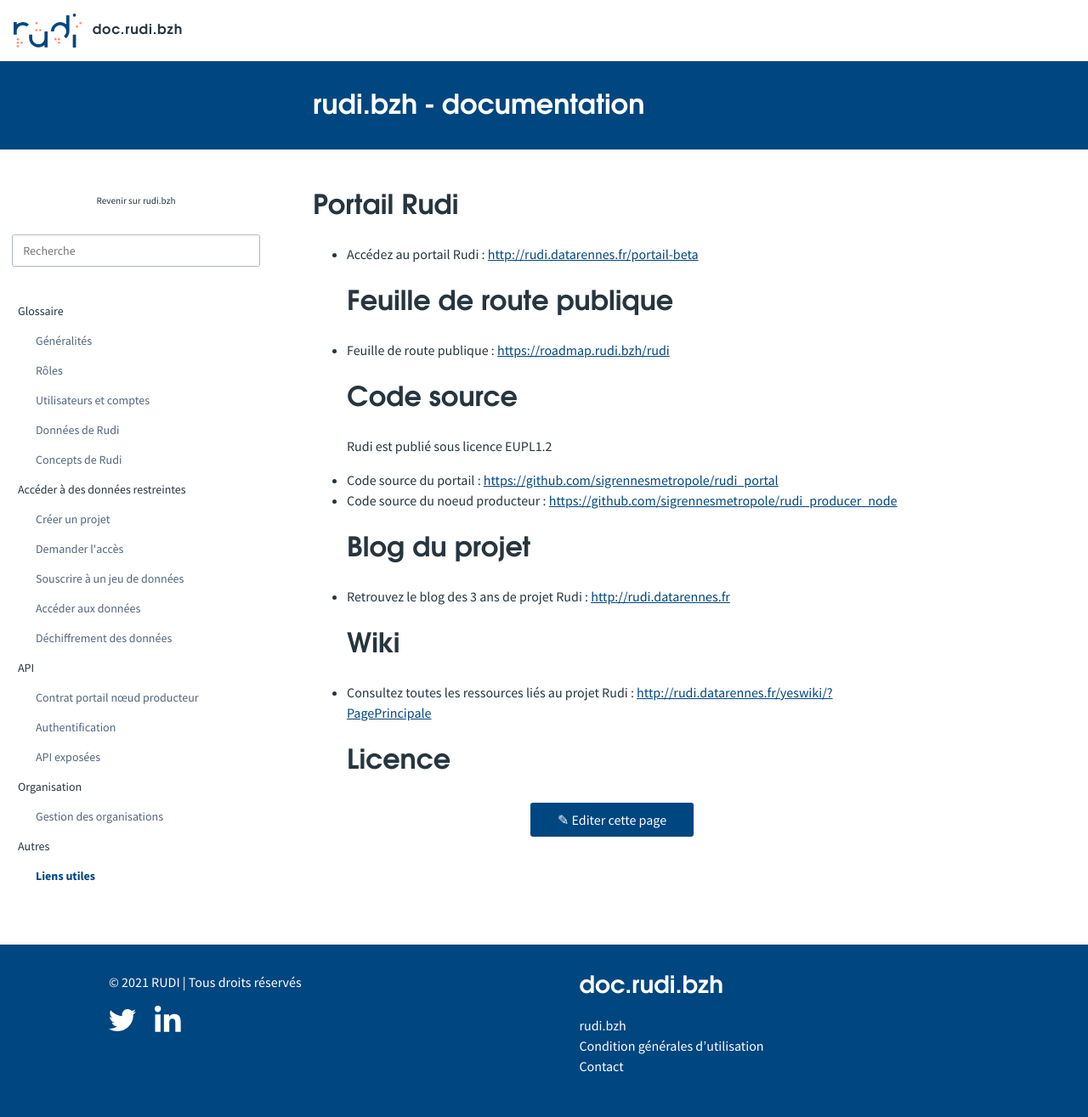
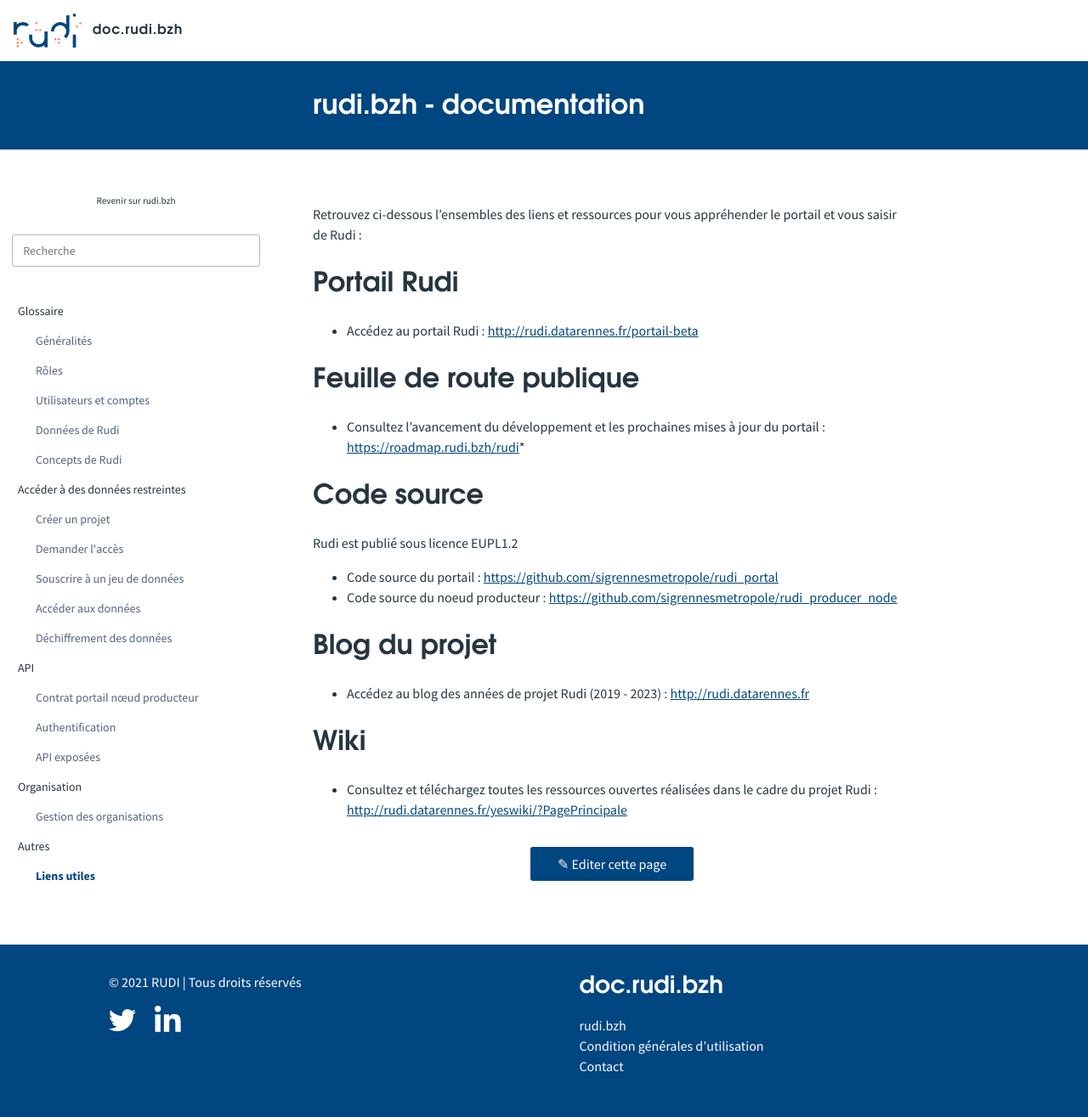
Before and after one commit to sigrennesmetropole/rudi_documentation, a Jekyll site: the page built from articles/_autres/liens_utiles.md, in a window 1280 px wide. Shown: the whole page at 85% size. Built offline with Jekyll 4.4.1, drawn with Linux system fonts in a browser that asks for light colours.

Commit message:
Update liens_utiles.md

```diff
--- a/articles/_autres/liens_utiles.md
+++ b/articles/_autres/liens_utiles.md
@@ -2,17 +2,25 @@
 order: 1
 title: Liens utiles
 ---
+Retrouvez ci-dessous l'ensembles des liens et ressources pour vous appréhender le portail et vous saisir de Rudi :
 
 # Portail Rudi
 * Accédez au portail Rudi : [http://rudi.datarennes.fr/portail-beta](http://rudi.datarennes.fr/portail-beta)
+
+
 # Feuille de route publique
-* Feuille de route publique : [https://roadmap.rudi.bzh/rudi](https://roadmap.rudi.bzh/rudi)
+* Consultez l'avancement du développement et les prochaines mises à jour du portail : [https://roadmap.rudi.bzh/rudi](https://roadmap.rudi.bzh/rudi)*
+
+
 # Code source
 Rudi est publié sous licence EUPL1.2
 * Code source du portail : [https://github.com/sigrennesmetropole/rudi_portal](https://github.com/sigrennesmetropole/rudi_portal)
 * Code source du noeud producteur : [https://github.com/sigrennesmetropole/rudi_producer_node](https://github.com/sigrennesmetropole/rudi_producer_node)
+
+
 # Blog du projet
-* Retrouvez le blog des 3 ans de projet Rudi : [http://rudi.datarennes.fr](http://rudi.datarennes.fr)
+* Accédez au blog des années de projet Rudi (2019 - 2023) : [http://rudi.datarennes.fr](http://rudi.datarennes.fr)
+
+
 # Wiki
-* Consultez toutes les ressources liés au projet Rudi : [http://rudi.datarennes.fr/yeswiki/?PagePrincipale](http://rudi.datarennes.fr/yeswiki/?PagePrincipale)
-# Licence
+* Consultez et téléchargez toutes les ressources ouvertes réalisées dans le cadre du projet Rudi : [http://rudi.datarennes.fr/yeswiki/?PagePrincipale](http://rudi.datarennes.fr/yeswiki/?PagePrincipale)
```
